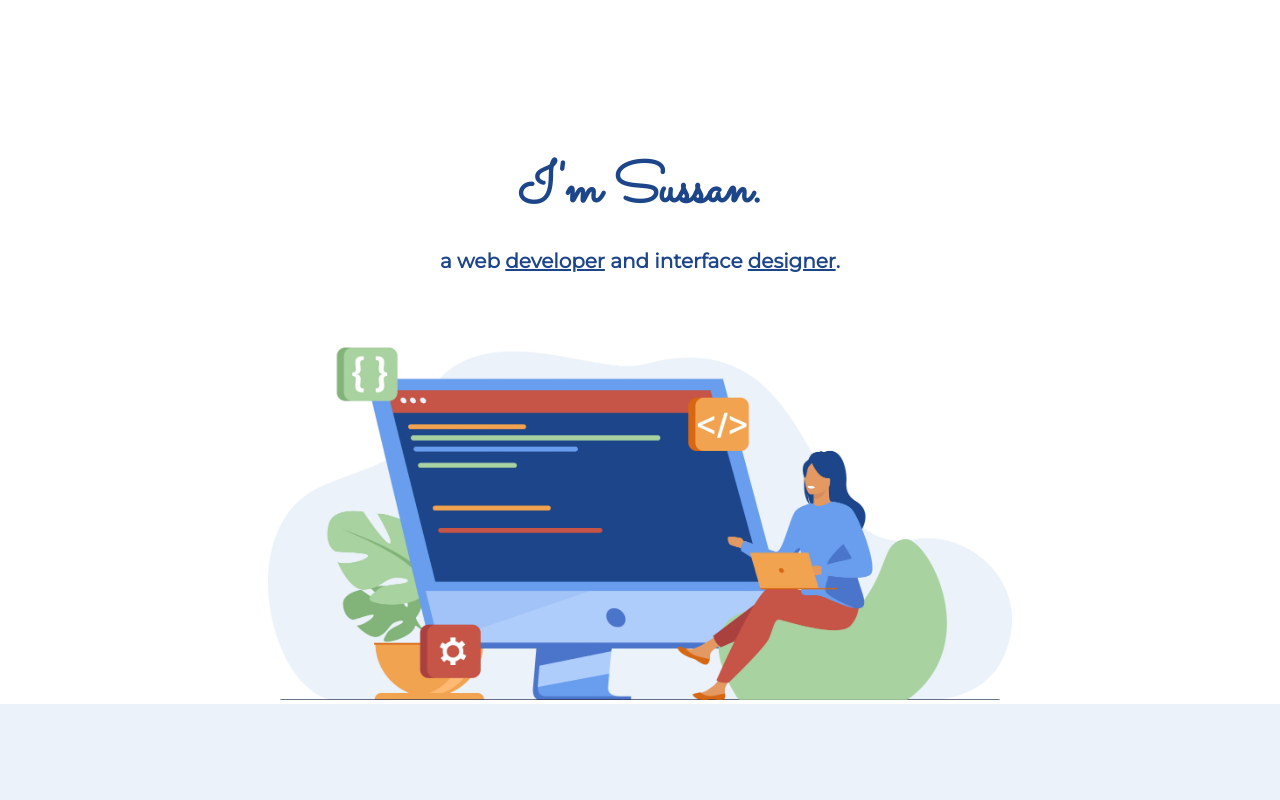
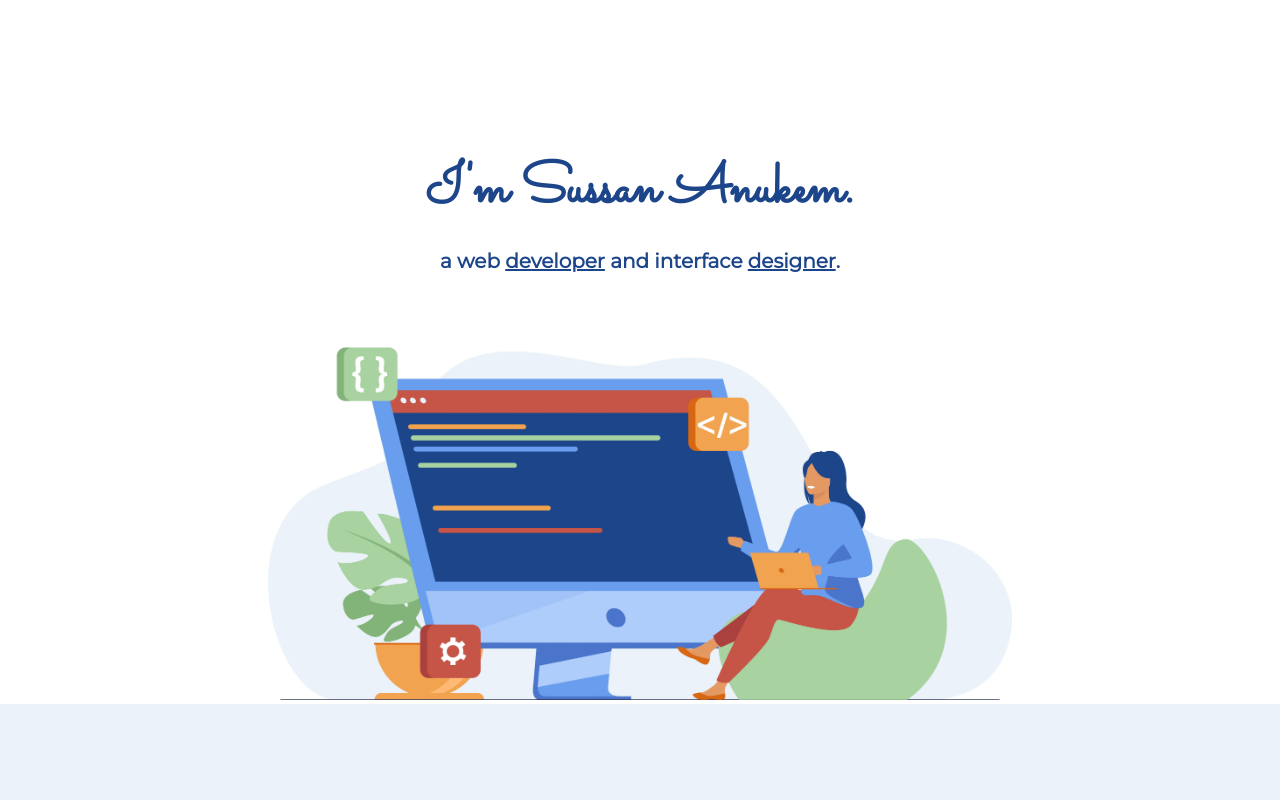
Before and after one commit to sussananukem/my-site, a plain HTML site: page index.html in a window 1280 px wide. Shown: the top 800 px of the page. Drawn offline with Linux system fonts and the light colour scheme; grey boxes are pictures that could not be loaded.

Commit message:
Updated name to Sussan Anukem

```diff
--- a/index.html
+++ b/index.html
@@ -15,7 +15,7 @@
   <div class="top-container">
 
     <div class="header">
-      <h1>I'm Sussan.</h1>
+      <h1>I'm Sussan Anukem.</h1>
       <h2 class="normal">a web <span class="underline">developer</span> and interface <span class="underline">designer</span>.</h2>
     </div>
 
```
